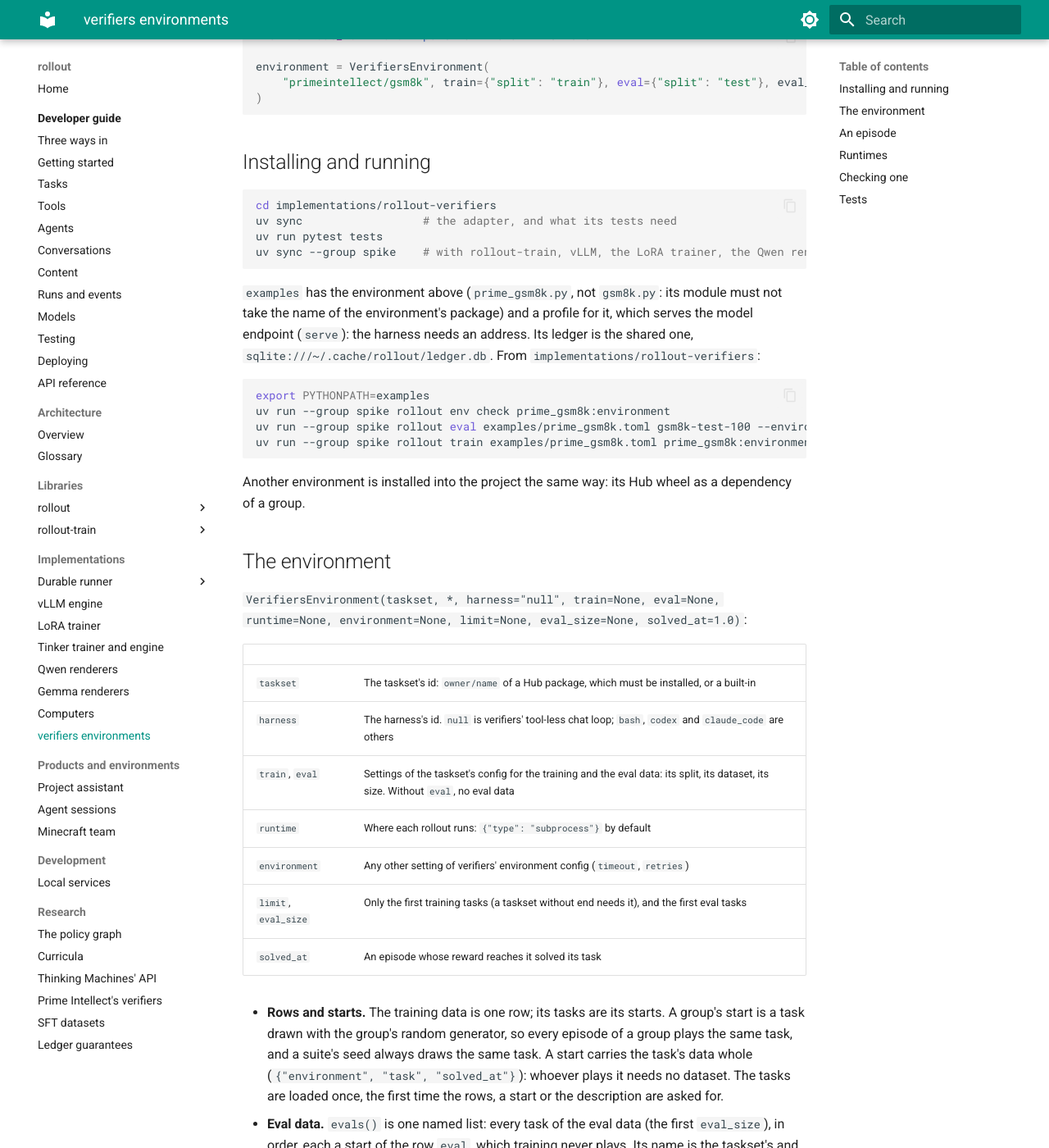
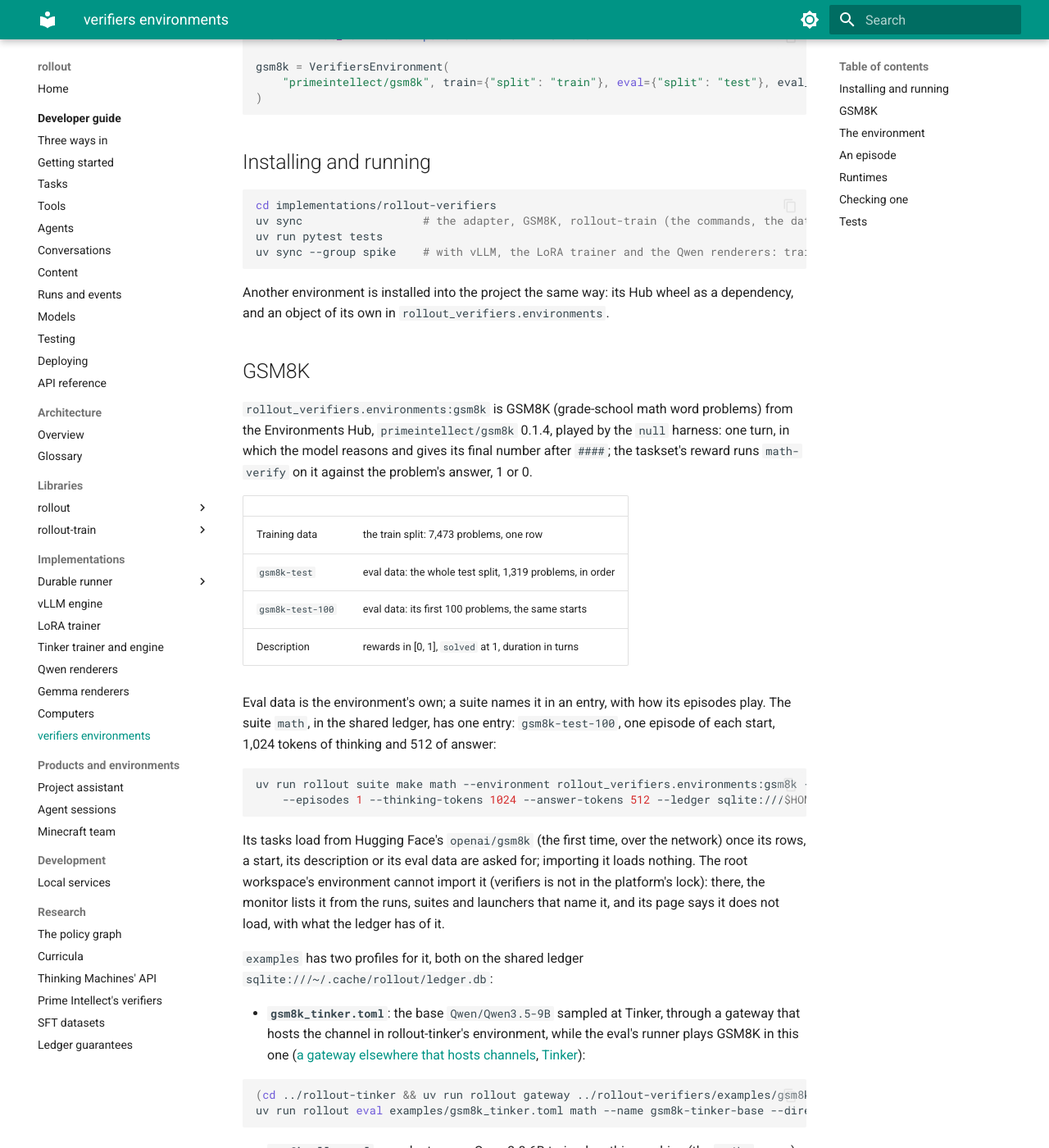
Before and after one commit to by77er/distributed_agents_environments, an MkDocs documentation site: the page built from docs/implementations/rollout-verifiers.md, in a window 1280 px wide and 1400 px high, scrolled down 460 px. Shown: the whole window at 82% size. Built offline with MkDocs 1.6.1 and Material for MkDocs 9.7.7, drawn with Linux system fonts in a browser that asks for light colours; some of the changed text lies outside the part shown.

Commit message:
Give GSM8K a home: rollout_verifiers.environments:gsm8k
GSM8K from the Hub (primeintellect/gsm8k 0.1.4, now a dependency of the
project) is an environment of the package. Its eval data is the whole test
split (gsm8k-test, 1,319 problems) and its first 100 (gsm8k-test-100), by a
new eval_subsets setting. Profiles for it: gsm8k_tinker.toml (a gateway in
rollout-tinker's environment, the runner in this one) and gsm8k_vllm.toml.
The monitor lists it from a launcher's offer and from runs, without loading.

Co-Authored-By: Claude Opus 5.5 <noreply@anthropic.com>
Claude-Session: https://claude.ai/code/session_01AxRszaiGt82VWkd91J1awf

````diff
--- a/docs/implementations/rollout-verifiers.md
+++ b/docs/implementations/rollout-verifiers.md
@@ -11,14 +11,15 @@ on and evals play.
 
 It is a uv project of its own, with its own lock, outside the workspace: verifiers ships development releases daily
 and pins what it needs (`openai<3`, `mcp==2.0.0`, a pre-release of Prime's `renderers`), so it is resolved apart from
-the platform. It pins `verifiers==0.3.2.dev185` and depends on the workspace's `rollout` (and, for its tests and the
-example, `rollout-train` and the implementations a profile names) by path.
+the platform. It pins `verifiers==0.3.2.dev185` and the Hub's `gsm8k` 0.1.4 wheel, and depends on the workspace's
+`rollout` (and, for its tests and its commands, `rollout-train`; for training here, the implementations a profile
+names) by path.
 
 ```py
 from rollout_verifiers import VerifiersEnvironment
 
-environment = VerifiersEnvironment(
-    "primeintellect/gsm8k", train={"split": "train"}, eval={"split": "test"}, eval_size=100
+gsm8k = VerifiersEnvironment(
+    "primeintellect/gsm8k", train={"split": "train"}, eval={"split": "test"}, eval_subsets=[100]
 )
 ```
 
@@ -26,28 +27,68 @@ environment = VerifiersEnvironment(
 
 ```bash
 cd implementations/rollout-verifiers
-uv sync                  # the adapter, and what its tests need
+uv sync                  # the adapter, GSM8K, rollout-train (the commands, the database ledger) and the tests
 uv run pytest tests
-uv sync --group spike    # with rollout-train, vLLM, the LoRA trainer, the Qwen renderers and primeintellect/gsm8k 0.1.4
+uv sync --group spike    # with vLLM, the LoRA trainer and the Qwen renderers: training on this machine
 ```
 
-`examples` has the environment above (`prime_gsm8k.py`, not `gsm8k.py`: its module must not take the name of the
-environment's package) and a profile for it, which serves the model endpoint (`serve`): the harness needs an address.
-Its ledger is the shared one, `sqlite:///~/.cache/rollout/ledger.db`. From `implementations/rollout-verifiers`:
+Another environment is installed into the project the same way: its Hub wheel as a dependency, and an object of its
+own in `rollout_verifiers.environments`.
+
+## GSM8K
+
+`rollout_verifiers.environments:gsm8k` is GSM8K (grade-school math word problems) from the Environments Hub,
+`primeintellect/gsm8k` 0.1.4, played by the `null` harness: one turn, in which the model reasons and gives its final
+number after `#### `; the taskset's reward runs `math-verify` on it against the problem's answer, 1 or 0.
+
+| | |
+|---|---|
+| Training data | the train split: 7,473 problems, one row |
+| `gsm8k-test` | eval data: the whole test split, 1,319 problems, in order |
+| `gsm8k-test-100` | eval data: its first 100 problems, the same starts |
+| Description | rewards in [0, 1], `solved` at 1, duration in turns |
+
+Eval data is the environment's own; a suite names it in an entry, with how its episodes play. The suite `math`, in the
+shared ledger, has one entry: `gsm8k-test-100`, one episode of each start, 1,024 tokens of thinking and 512 of answer:
 
 ```bash
-export PYTHONPATH=examples
-uv run --group spike rollout env check prime_gsm8k:environment
-uv run --group spike rollout eval examples/prime_gsm8k.toml gsm8k-test-100 --environment prime_gsm8k:environment --directory ~/.cache/rollout/runs/gsm8k-eval
-uv run --group spike rollout train examples/prime_gsm8k.toml prime_gsm8k:environment --groups 8 --groups-per-step 2
+uv run rollout suite make math --environment rollout_verifiers.environments:gsm8k --data gsm8k-test-100 \
+    --episodes 1 --thinking-tokens 1024 --answer-tokens 512 --ledger sqlite:///$HOME/.cache/rollout/ledger.db
 ```
 
-Another environment is installed into the project the same way: its Hub wheel as a dependency of a group.
+Its tasks load from Hugging Face's `openai/gsm8k` (the first time, over the network) once its rows, a start, its
+description or its eval data are asked for; importing it loads nothing. The root workspace's environment cannot
+import it (verifiers is not in the platform's lock): there, the monitor lists it from the runs, suites and launchers
+that name it, and its page says it does not load, with what the ledger has of it.
+
+`examples` has two profiles for it, both on the shared ledger `sqlite:///~/.cache/rollout/ledger.db`:
+
+- **`gsm8k_tinker.toml`**: the base `Qwen/Qwen3.5-9B` sampled at Tinker, through a gateway that hosts the channel
+  in rollout-tinker's environment, while the eval's runner plays GSM8K in this one
+  ([a gateway elsewhere that hosts channels](../libraries/rollout-train/gateway.md#a-gateway-elsewhere-that-hosts-channels),
+  [Tinker](rollout-tinker.md#evals-through-a-gateway)):
+
+  ```bash
+  (cd ../rollout-tinker && uv run rollout gateway ../rollout-verifiers/examples/gsm8k_tinker.toml) &
+  uv run rollout eval examples/gsm8k_tinker.toml math --name gsm8k-tinker-base --directory ~/.cache/rollout/runs/gsm8k-tinker-base
+  ```
+
+- **`gsm8k_vllm.toml`**: an adapter over Qwen3-0.6B trained on this machine (the `spike` group), whose runner serves
+  the gateway in its own process (`serve`) for the harness:
+
+  ```bash
+  uv run --group spike rollout env check rollout_verifiers.environments:gsm8k
+  uv run --group spike rollout train examples/gsm8k_vllm.toml rollout_verifiers.environments:gsm8k --groups 8 --groups-per-step 2
+  uv run --group spike rollout eval examples/gsm8k_vllm.toml math --directory ~/.cache/rollout/runs/gsm8k-eval
+  ```
+
+A launcher started from this project offers it by name (`--environment rollout_verifiers.environments:gsm8k`), so
+that launches can name it.
 
 ## The environment
 
 `VerifiersEnvironment(taskset, *, harness="null", train=None, eval=None, runtime=None, environment=None, limit=None,
-eval_size=None, solved_at=1.0)`:
+eval_size=None, eval_subsets=(), solved_at=1.0)`:
 
 | | |
 |---|---|
@@ -57,15 +98,17 @@ eval_size=None, solved_at=1.0)`:
 | `runtime` | Where each rollout runs: `{"type": "subprocess"}` by default |
 | `environment` | Any other setting of verifiers' environment config (`timeout`, `retries`) |
 | `limit`, `eval_size` | Only the first training tasks (a taskset without end needs it), and the first eval tasks |
+| `eval_subsets` | Sizes: the first so many eval tasks, each eval data of its own |
 | `solved_at` | An episode whose reward reaches it solved its task |
 
 - **Rows and starts.** The training data is one row; its tasks are its starts. A group's start is a task drawn with
   the group's random generator, so every episode of a group plays the same task, and a suite's seed always draws the
   same task. A start carries the task's data whole (`{"environment", "task", "solved_at"}`): whoever plays it needs
   no dataset. The tasks are loaded once, the first time the rows, a start or the description are asked for.
-- **Eval data.** `evals()` is one named list: every task of the eval data (the first `eval_size`), in order, each a
-  start of the row `eval`, which training never plays. Its name is the taskset's and its eval settings' (`gsm8k-test`,
-  or `gsm8k-test-100`); `rollout eval PROFILE NAME --environment MODULE:NAME` freezes it as a suite the first time.
+- **Eval data.** `evals()` names every task of the eval data (the first `eval_size`), in order, each a start of
+  the row `eval`, which training never plays, after the taskset and its eval settings (`gsm8k-test`), and the first so
+  many of them for each eval subset, with their number after (`gsm8k-test-100`): a task is the same start in each. A
+  suite's entry names one (`rollout suite make NAME --environment MODULE:NAME --data EVAL_DATA`).
 - **Version.** The taskset's package and its version, verifiers' version, and a digest of the settings above, such as
   `gsm8k 0.1.4, verifiers 0.3.2.dev185, settings 1a2b3c4d`.
 - **Description.** Results say `solved` and, as `duration`, the turns the harness took. Rewards fall from the sum of
@@ -99,13 +142,14 @@ your own (`custom`).
 
 ## Checking one
 
-`rollout env check MODULE:NAME` passes its rows, description, starts and eval data (for the example: one row, rewards
-in [0, 1], 100 eval starts on a row training never plays). Its scripted episode fails: the check's model is not
+`rollout env check MODULE:NAME` passes its rows, description, starts and eval data (for GSM8K: one row, rewards in
+[0, 1], 1,319 and 100 eval starts on a row training never plays). Its scripted episode fails: the check's model is not
 served over HTTP, and the harness needs an address.
 
 ## Tests
 
 `implementations/rollout-verifiers/tests/` plays a two-task taskset defined in the test through the `null` harness,
-against a gateway served on `127.0.0.1:8809`. It runs in the project's own environment (`uv run pytest tests` there),
+against a gateway served on `127.0.0.1:8809`, and checks GSM8K's configuration and eval data with its tasks stood in
+for (no network). It runs in the project's own environment (`uv run pytest tests` there),
 needs `uv` (the harness runs as a uv script) and, the first time, the network. Elsewhere it skips: it needs
 `verifiers`.
````
Also changed, not shown: docs/libraries/rollout-train/monitor.md (+5 -1 lines), docs/research/prime-compat.md (+12 -11 lines), 11 other files.
